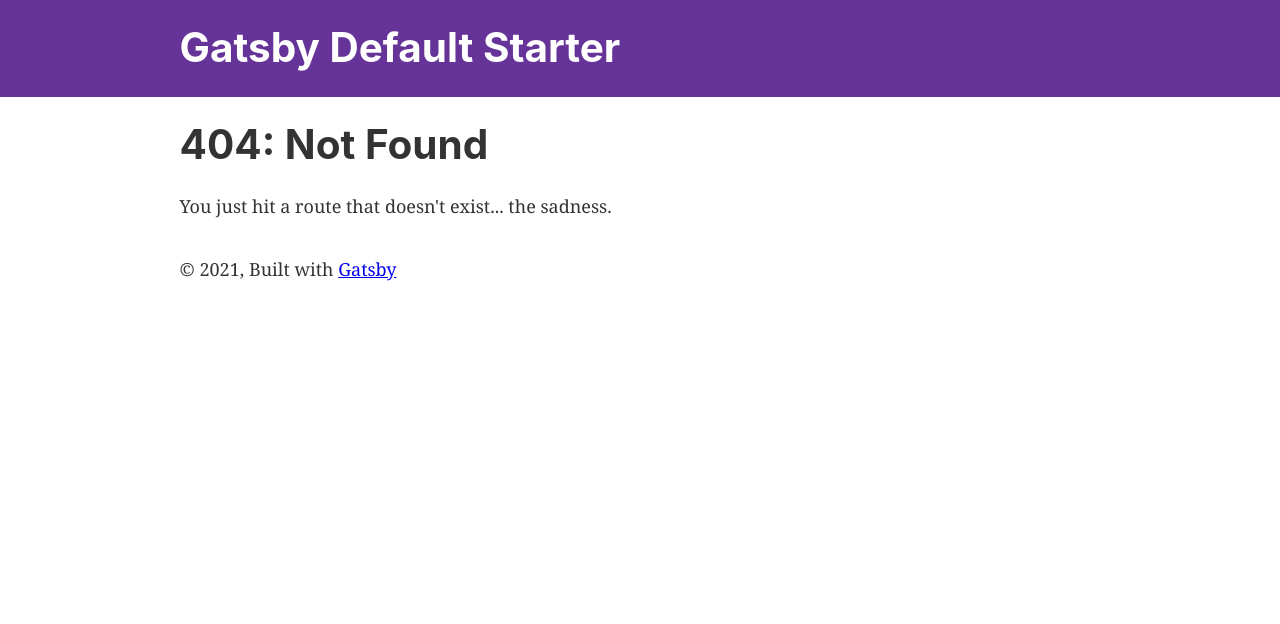
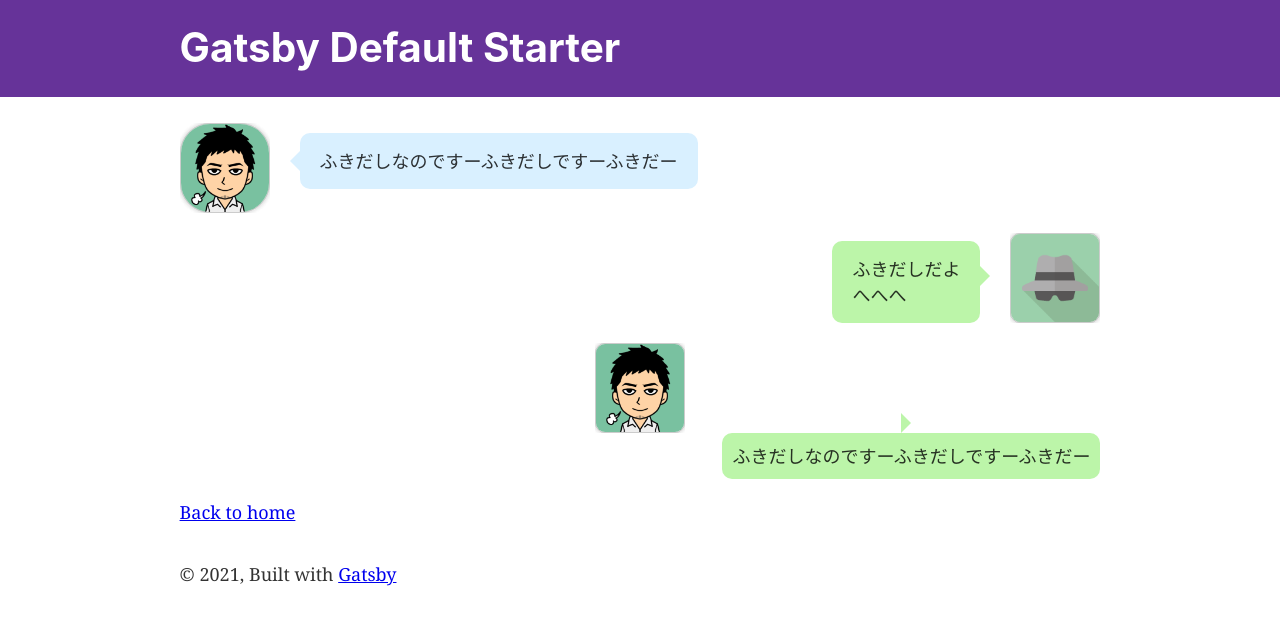
Before and after one commit to camelbalon/gatsby-app, a Gatsby site: page /chat-test in a window 1280 px wide. Before the commit this address had no page. Built offline with nearby package versions, Linux system fonts and the light colour scheme; Gatsby itself is replaced by a stand-in of ours.

Commit message:
chat変更

```diff
--- /dev/null
+++ b/src/components/chat-test.css
@@ -0,0 +1,205 @@
+/* チャットレイアウト */
+.chat-box {
+    width: 100%;
+    height: auto;
+    overflow: hidden; /*floatの解除*/
+    margin-bottom: 20px;
+}
+.chat-face {
+    float: left;
+    margin-right: -120px;
+}
+.chat-face img{
+    border-radius: 30px;
+    border: 1px solid #ccc;
+    box-shadow: 0 0 4px #ddd;
+}
+.chat-area {
+    width: 100%;
+    float: right;
+}
+.chat-hukidashi {
+    display: inline-block; /*コメントの文字数に合わせて可変*/
+    padding: 15px 20px;
+    margin-left: 120px;
+    margin-top: 10px;
+    border-radius: 10px;
+    position: relative; /*追記*/
+    background-color: #D9F0FF; /*追記*/
+}
+/* ↓追記↓ */
+.chat-hukidashi:after {
+    content: "";
+    position: absolute;
+    top: 50%;
+    left: -10px;
+    margin-top: -10px;
+    display: block;
+    width: 0px;
+    height: 0px;
+    border-style: solid;
+    border-width: 10px 10px 10px 0;
+    border-color: transparent #D9F0FF transparent transparent;
+}
+.someone {
+    background-color: #BCF5A9;
+}
+.someone:after {
+    border-color: transparent #BCF5A9 transparent transparent;
+}
+/* ↑追記↑ */
+
+/*画像右側のチャット*/
+.chat-box-right {
+    width: 100%;
+    height: auto;
+    overflow: hidden;
+    margin-bottom: 20px;
+}
+.chat-face-right {
+    float: right;
+    margin-left: -120px;
+}
+.chat-face-right img {
+    width: 90px;
+    height: 90px;
+    border-radius: 10px;
+    border: 1px solid #ccc;
+    box-shadow: 0 0 4px #ddd;
+}
+.chat-area-right {
+    width: 100%;
+    float: left;
+}
+.chat-hukidashi-right {
+    display: inline-block;
+    padding: 15px 20px;
+    margin-right: 120px;
+    margin-top: 8px;
+    border-radius: 10px;
+    position: relative;
+    background-color: #BCF5A9;
+    float: right;
+}
+.chat-hukidashi-right p {
+    margin-bottom: 0px;
+}
+.chat-hukidashi-right:after {
+    content: "";
+    position: absolute;
+    top: 35px;
+    right: -20px;
+    margin-top: -10px;
+    display: block;
+    width: 0px;
+    height: 0px;
+    border-style: solid;
+    border-width: 10px 10px 10px 10px;
+    border-color: transparent transparent transparent #BCF5A9;
+}
+
+/*画像上側のチャット*/
+.chat-box-top {
+    height: auto;
+    overflow: hidden;
+    margin-bottom: 20px;
+}
+.chat-face-top {
+    display:flex;
+    -webkit-justify-content: center;
+    justify-content: center;
+}
+.chat-face-top img {
+    width: 90px;
+    height: 90px;
+    border-radius: 10px;
+    border: 1px solid #ccc;
+    box-shadow: 0 0 4px #ddd;
+    display:block;
+    margin: 0 auto;
+}
+.chat-area-top {
+    width: 100%;
+    float: right;
+}
+.chat-hukidashi-top {
+    display: inline-block;
+    padding: 10px;
+    text-align:center;
+    border-radius: 10px;
+    -webkit-border-radius:10px;
+    -moz-border-radius:10px;
+    position: relative;
+    background-color: #BCF5A9;
+    float: right;
+}
+.chat-hukidashi-top p {
+    margin-bottom: 0px;
+}
+.chat-hukidashi-top:after {
+    content: "";
+    position: absolute;
+    right: -20px;
+    margin-left: -10px;
+    display: block;
+    width: 0px;
+    height: 0px;
+    border-style: solid;
+    border-width: 10px 10px 10px 10px;
+    border-color: transparent transparent transparent #BCF5A9;
+    pointer-events:none;
+    bottom:100%;
+    left:50%;
+}
+
+
+/*スマホの時は画像を小さく*/
+@media screen and (max-width: 440px) {
+
+    /*画像左側のチャット*/
+    .chat-face {
+        float: left;
+        margin-right: -80px;
+    }
+    .chat-face img {
+        width: 60px;
+        height: 60px;
+        border-radius: 10px;
+        border: 1px solid #ccc;
+        box-shadow: 0 0 4px #ddd;
+    }
+    .chat-hukidashi {
+        display: inline-block;
+        padding: 10px 10px;
+        margin-left: 80px;
+        margin-top: 0px;
+        border-radius: 10px;
+        position: relative;
+        background-color: #D9F0FF;
+        min-height: 3em;
+    }
+
+    /*画像右側のチャット*/
+    .chat-face-right {
+        float: right;
+        margin-left: -80px;
+    }
+    .chat-face-right img {
+        width: 60px;
+        height: 60px;
+        border-radius: 10px;
+        border: 1px solid #ccc;
+        box-shadow: 0 0 4px #ddd;
+    }
+    .chat-hukidashi-right {
+        display: inline-block;
+        padding: 10px 10px;
+        margin-right: 80px;
+        margin-top: 0px;
+        border-radius: 10px;
+        position: relative;
+        background-color: #BCF5A9;
+        float: right;
+        min-height: 3em;
+    }
+}
--- /dev/null
+++ b/src/pages/chat-test.js
@@ -0,0 +1,81 @@
+import React from 'react';
+import { Link, graphql } from 'gatsby';
+
+import Layout from "../components/layout"
+import Seo from "../components/seo"
+import "../components/chat-test.css"
+import Test1 from "../images/test1.png"
+import Test2 from "../images/test2.png"
+import { StaticImage } from "gatsby-plugin-image"
+
+export default ({data}) => (
+ <Layout>
+    <Seo title="Chat" />
+    <div className="chat-box">
+        <div className="chat-face">
+            <StaticImage
+              src="../images/test1.png"
+              width={90}
+              height={90}
+              quality={95}
+              formats={["AUTO", "WEBP", "AVIF"]}
+              alt="自分のチャット画像です。"
+            />
+        </div>
+        <div className="chat-area">
+            <div className="chat-hukidashi">
+            ふきだしなのですーふきだしですーふきだー
+            </div>
+        </div>
+    </div>
+    <div className="chat-box-right">
+        <div className="chat-face-right">
+            <StaticImage
+                  src="../images/test2.png"
+                  width={90}
+                  height={90}
+                  quality={95}
+                  formats={["AUTO", "WEBP", "AVIF"]}
+                  alt="誰かのチャット画像です。"
+                />
+        </div>
+        <div className="chat-area-right">
+            <div className="chat-hukidashi-right someone">
+            ふきだしだよ<br/>
+            へへへ
+            </div>
+        </div>
+    </div>
+    <div className="chat-box-top">
+        <div className="chat-face-top">
+            <StaticImage
+              src="../images/test1.png"
+              width={90}
+              height={90}
+              quality={95}
+              formats={["AUTO", "WEBP", "AVIF"]}
+              alt="自分のチャット画像です。"
+            />
+        </div>
+        <div className="chat-area-top">
+            <div className="chat-hukidashi-top">
+            ふきだしなのですーふきだしですーふきだー
+            </div>
+        </div>
+    </div>
+
+    <Link to="/">Back to home</Link>
+  </Layout>
+)
+
+export const query = graphql `
+  query {
+    site {
+        siteMetadata {
+          author
+          description
+          title
+        }
+      }
+  }
+`
--- a/src/pages/index.js
+++ b/src/pages/index.js
@@ -22,6 +22,7 @@ const IndexPage = () => (
     <p>
       <Link to="/page-2/">Go to page 2</Link> <br />
       <Link to="/using-typescript/">Go to "Using TypeScript"</Link>
+      <Link to="/chat-test/">Go to Chat </Link> <br />
     </p>
   </Layout>
 )
```
Also changed, not shown: src/images/test1.png (added), src/images/test2.png (added).
